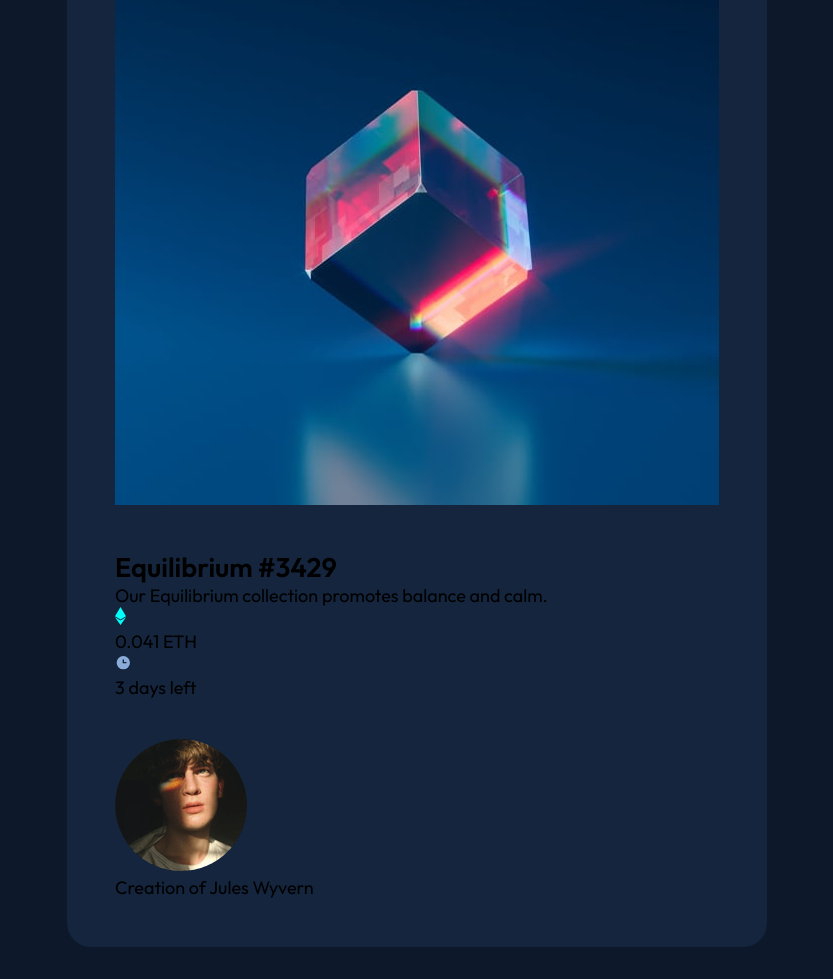
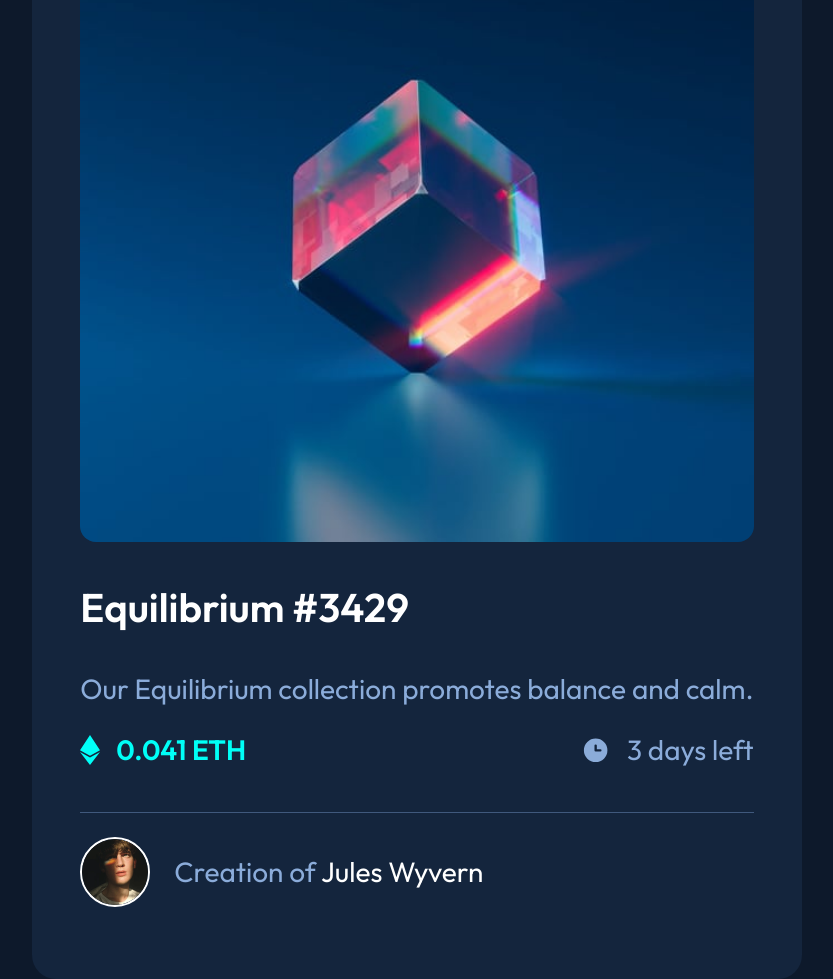
Before and after one commit to yurimzk/nft-preview-card-component, a plain HTML site: page index.html in a window 1280 px wide. Shown: the whole page, without its empty margins (223-1056 px from the left). Before the commit the page ends 947 px from the top, so only its background shows below. Drawn offline with Linux system fonts and the light colour scheme.

Commit message:
fixing font and img sizes

```diff
--- a/style.css
+++ b/style.css
@@ -33,3 +33,79 @@ body {
     flex-direction: column;
     gap: 4.0rem;
 }
+
+.nft-img img {
+    width: 100%;
+    border-radius: 1.6rem;
+}
+
+.info {
+    display: flex;
+    flex-direction: column;
+    gap: 1.6rem;
+}
+
+.text {
+    display: flex;
+    flex-direction: column;
+    gap: 4.0rem;
+}
+
+.text h2 {
+    color: var(--white);
+    font-size: 4.0rem;
+    font-weight: 600;
+    line-height: 100%;
+}
+
+.price-time {
+    display: flex;
+    justify-content: space-between;
+}
+
+.price, .time {
+    display: flex;
+    justify-content: center;
+    align-items: center;
+    gap: 1.6rem;
+}
+
+.price p {
+    color: var(--cyan);
+    font-weight: 600;
+}
+
+.price img {
+    width: 20px;
+    height: 30px;
+}
+
+.time img {
+    width: 30px;
+    height: 30px;
+}
+
+p, span {
+    color: var(--soft-blue);
+    line-height: 160%;
+    font-size: 2.8rem;
+}
+
+.creator {
+    border-top: 1px solid var(--dark-blue-line);
+    padding: 2.4rem 0;
+    display: flex;
+    gap: 2.4rem;
+    align-items: center;
+}
+
+.creator img {
+    width: 70px;
+    height: 70px;
+    border: 2px solid var(--white);
+    border-radius: 50%;
+}
+
+.creator span {
+    color: var(--white);
+}
```
